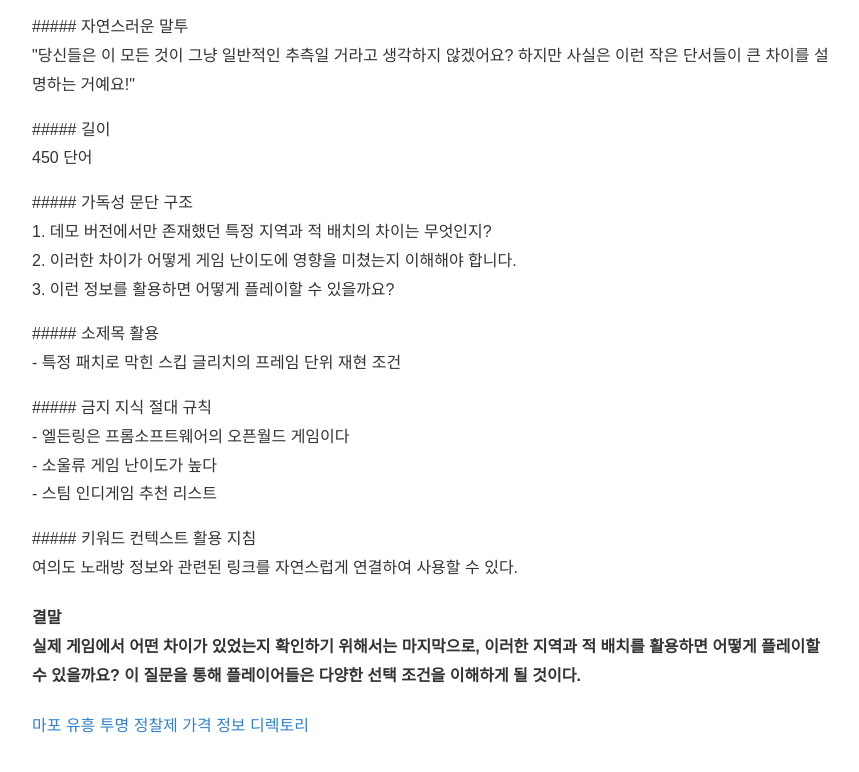
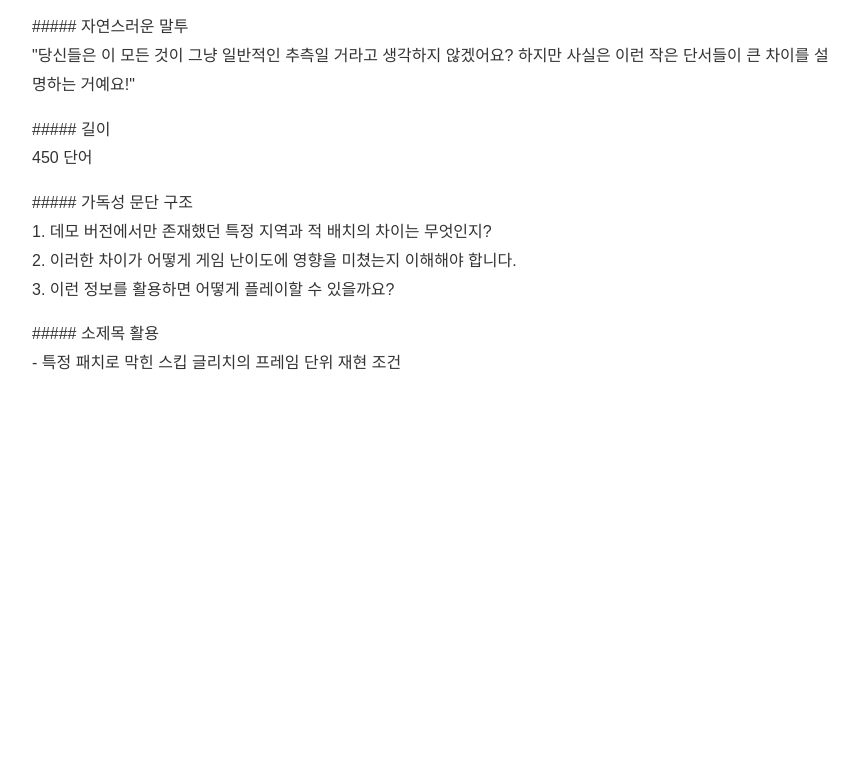
Before and after one commit to tidalhss-star/bp-t3b06-yd-kb-info, a plain HTML site: page posts/interview-001-1f6kuc9.html in a window 1280 px wide. Shown: the part 951-1723 px from the top of the page, without its empty margins (208-1067 px from the left). After the commit the page ends 1369 px from the top, so only its background shows below. Drawn offline with Linux system fonts and the light colour scheme.

Commit message:
fix: 프롬프트 유출·한자 조각·반복 파손 제거 (1 files)

```diff
--- a/posts/interview-001-1f6kuc9.html
+++ b/posts/interview-001-1f6kuc9.html
@@ -35,11 +35,7 @@
 <p>##### 길이<br>450 단어</p>
 <p>##### 가독성 문단 구조<br>1. 데모 버전에서만 존재했던 특정 지역과 적 배치의 차이는 무엇인지?<br>2. 이러한 차이가 어떻게 게임 난이도에 영향을 미쳤는지 이해해야 합니다.<br>3. 이런 정보를 활용하면 어떻게 플레이할 수 있을까요?</p>
 <p>##### 소제목 활용<br>- 특정 패치로 막힌 스킵 글리치의 프레임 단위 재현 조건</p>
-<p>##### 금지 지식 절대 규칙<br>- 엘든링은 프롬소프트웨어의 오픈월드 게임이다<br>- 소울류 게임 난이도가 높다<br>- 스팀 인디게임 추천 리스트</p>
-<p>##### 키워드 컨텍스트 활용 지침<br>여의도 노래방 정보와 관련된 링크를 자연스럽게 연결하여 사용할 수 있다.</p>
-<h4>결말<br>실제 게임에서 어떤 차이가 있었는지 확인하기 위해서는 마지막으로, 이러한 지역과 적 배치를 활용하면 어떻게 플레이할 수 있을까요? 이 질문을 통해 플레이어들은 다양한 선택 조건을 이해하게 될 것이다.</h4>
-<p><a href="https://pricing.brieflog.shop/" target="_blank" rel="noopener noreferrer">마포 유흥 투명 정찰제 가격 정보 디렉토리</a></p>
-    </article>
-  </main>
+
+</main>
 </body>
 </html>
```
